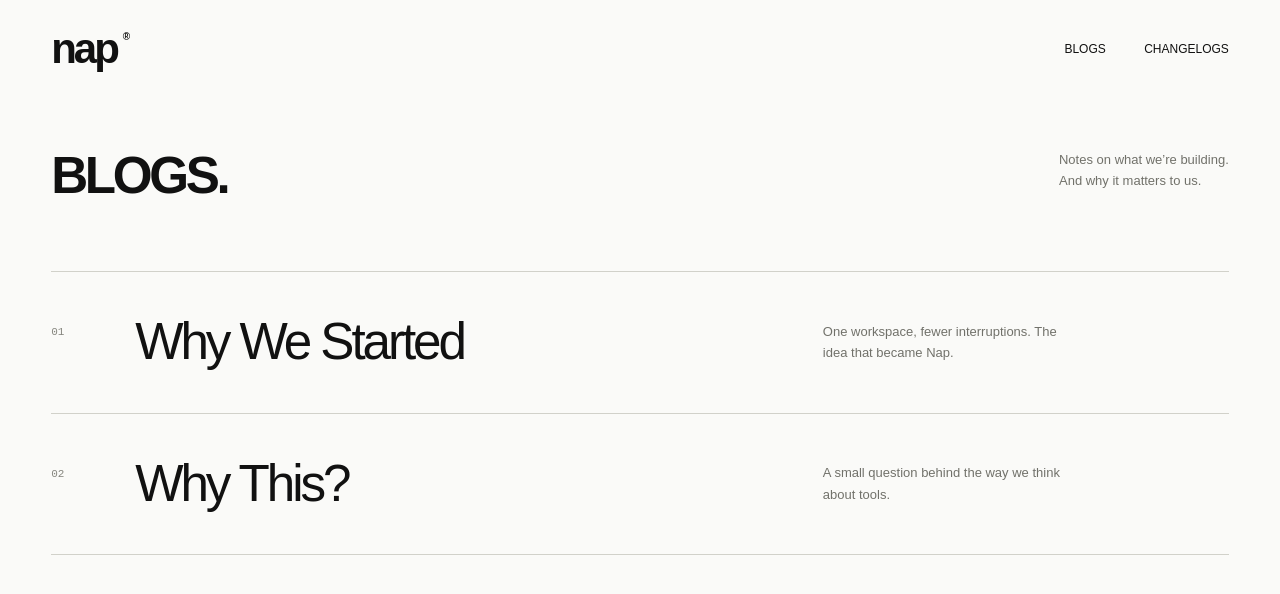
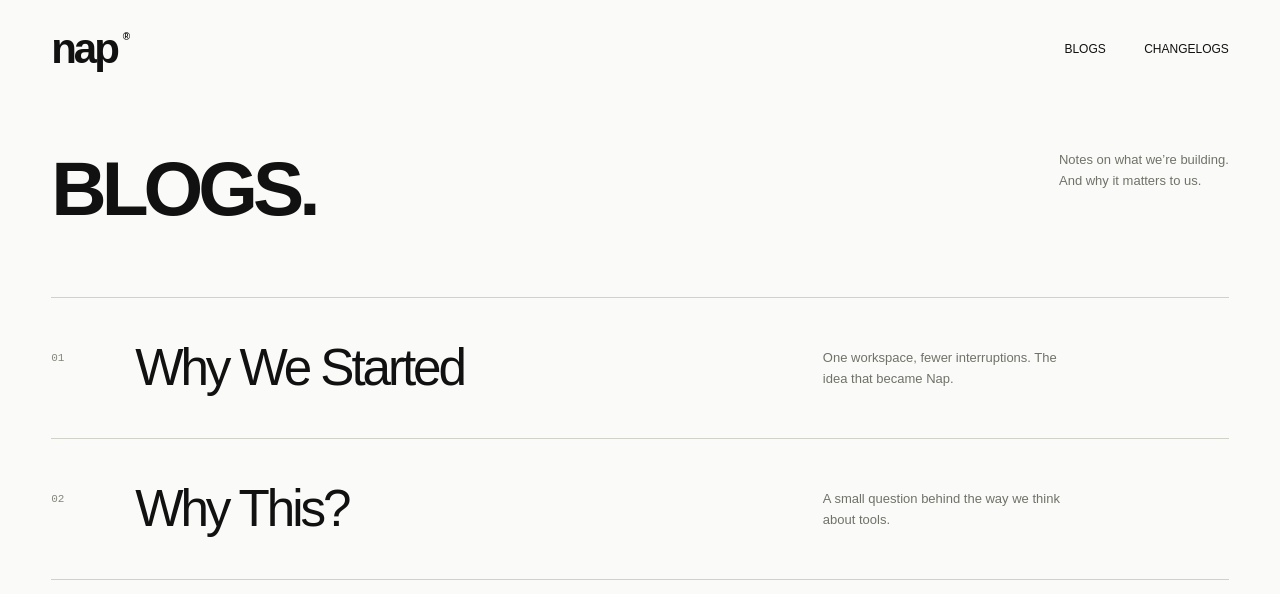
Before and after one commit to farzeenilyaszargar/Mandora, a Next.js app: page /blogs in a window 1280 px wide. Shown: the top 594 px of the page. Built offline with nearby package versions, Linux system fonts and the light colour scheme; a web font is replaced by a local one.

Commit message:
Increase BLOGS heading size

```diff
--- a/app/contrast.css
+++ b/app/contrast.css
@@ -42,7 +42,7 @@
 
 .nap-blog-index { width: 100%; }
 .nap-blog-intro { display: flex; justify-content: space-between; align-items: flex-start; gap: 24px; margin-bottom: 70px; }
-.nap-blog-intro h1 { font-size: clamp(36px, 4vw, 60px); line-height: 1; font-weight: 800; letter-spacing: -.065em; }
+.nap-blog-intro h1 { font-size: clamp(52px, 6vw, 96px); line-height: 1; font-weight: 800; letter-spacing: -.065em; }
 .nap-blog-intro p { font-size: 13px; color: #71716a; line-height: 1.6; }
 .nap-blog-row { display: grid; grid-template-columns: 56px 1.3fr .8fr; align-items: center; gap: 28px; border-top: 1px solid #d1d1ca; padding: 42px 0; }
 .nap-blog-row:last-child { border-bottom: 1px solid #d1d1ca; }
```
